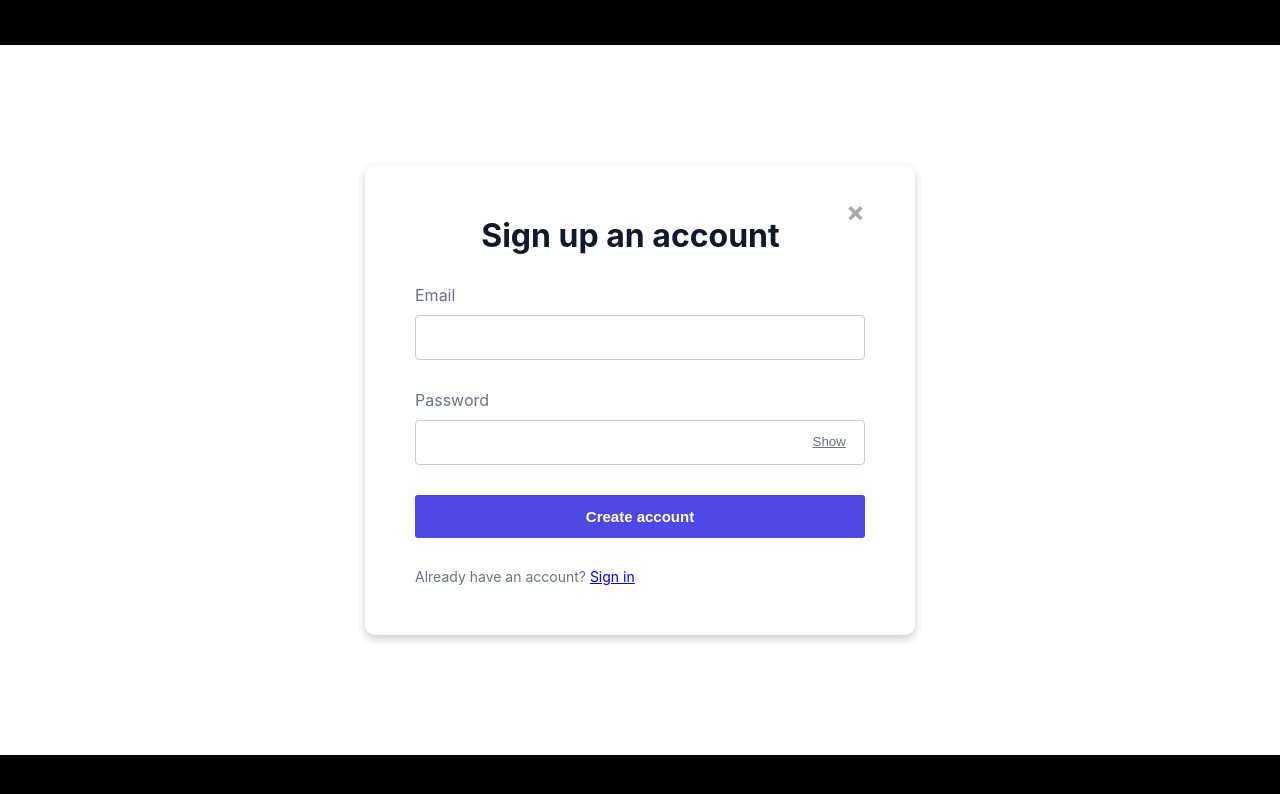
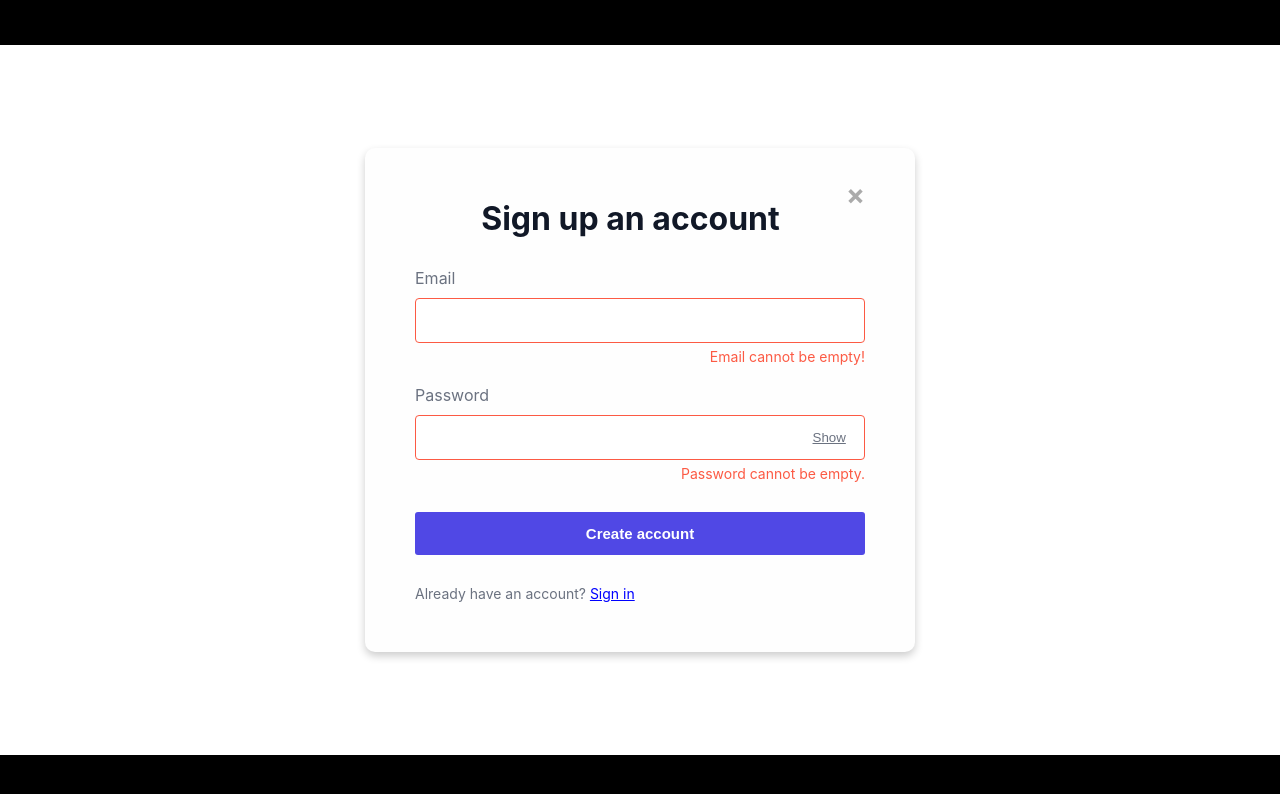
Before and after one commit to full-stack-project-a/project-a, a React (Create React App) app in the folder src/front-end/: page / in a window 1280 px wide. Shown: the top 794 px of the page. Built offline with nearby package versions, Linux system fonts and the light colour scheme.

Commit message:
finished password validation check

```diff
--- a/src/front-end/src/components/auth/AuthComponent.js
+++ b/src/front-end/src/components/auth/AuthComponent.js
@@ -1,7 +1,7 @@
 import React, { useState } from "react";
-import AuthHeading from "./utils/authHeading";
-import AuthForm from "./utils/authForm";
-import AuthBottom from "./utils/authBottom";
+import AuthHeading from "./utils_components/authHeading";
+import AuthForm from "./utils_components/authForm";
+import AuthBottom from "./utils_components/authBottom";
 import "../../styles/auth/auth.css";
 
 const AuthComponent = ({ children, onClose, currPage = "signup" }) => {
--- a/src/front-end/src/components/auth/utils/authForm.js
+++ /dev/null
@@ -1,40 +0,0 @@
-import React, { useState } from "react";
-import "../../../styles/auth/auth_form.css";
-
-const AuthForm = ({ currPage }) => {
-   // State to manage whether the password is shown or hidden
-   const [showPassword, setShowPassword] = useState(false);
-
-   // Toggle function to change the state
-   const togglePasswordVisibility = () => {
-      setShowPassword(!showPassword);
-   };
-
-   return (
-      <form action="" method="get" className="form-example">
-         <div className="form-group">
-            <label htmlFor="email">Email</label>
-            <input type="email" name="email" id="email" required />
-         </div>
-         {currPage !== 'updatePassword' && (
-            <div className="password">
-               <label htmlFor="password">Password</label>
-               <input
-                  type={showPassword ? "text" : "password"}
-                  name="password"
-                  id="password"
-                  required
-               />
-               <button type="button" onClick={togglePasswordVisibility} id="show-hide-toggle">
-                  {showPassword ? "Hide" : "Show"}
-               </button>
-            </div>
-         )}
-         <div className="form-group">
-            <input type="submit" value={currPage === 'signin' ? "Sign in" : currPage === 'signup' ? "Create account" : "Update Password"} id="submit" />
-         </div>
-      </form>
-   );
-};
-
-export default AuthForm;
--- /dev/null
+++ b/src/front-end/src/components/auth/utils_components/authForm.js
@@ -0,0 +1,106 @@
+import React, { useState, useEffect } from "react";
+import "../../../styles/auth/auth_form.css";
+import { validateEmail, validatePassword } from "../../../utils/auth/validation";
+
+const AuthForm = ({ currPage }) => {
+   // State to store email and password
+   const [email, setEmail] = useState('');
+   const [password, setPassword] = useState('');
+
+   // State to manage whether the password is shown or hidden
+   const [showPassword, setShowPassword] = useState(false);
+
+   // State to store validation error messages
+   const [emailError, setEmailError] = useState('');
+   const [passwordError, setPasswordError] = useState('');
+
+   // Toggle function to change the state
+   const togglePasswordVisibility = () => {
+      setShowPassword(!showPassword);
+   };
+
+   // Function to update email state
+   const handleEmailChange = (event) => {
+      setEmail(event.target.value);
+   };
+
+   // Function to update password state
+   const handlePasswordChange = (event) => {
+      setPassword(event.target.value);
+   };
+
+   // validation check
+   useEffect(() => {
+      setEmailError(validateEmail(email));
+   }, [email]);
+
+   useEffect(() => {
+      setPasswordError(validatePassword(password));
+   }, [password]);
+
+   // Form submission handler
+   const handleSubmit = (event) => {
+      event.preventDefault();
+      if (true) {
+      }
+   };
+
+   return (
+      <form action="" method="get" className="form-example" onSubmit={handleSubmit}>
+         <div className="form-group">
+            <label htmlFor="email">Email</label>
+            <input
+               type="email"
+               name="email"
+               id="email"
+               value={email}
+               onChange={handleEmailChange}
+               required
+               style={emailError ? errorInputStyle : null}
+            />
+            {emailError && <div className="error-message">{emailError}</div>}
+         </div>
+         {currPage !== 'updatePassword' && (
+            <div className="password">
+               <label htmlFor="password">Password</label>
+               <input
+                  type={showPassword ? "text" : "password"}
+                  name="password"
+                  id="password"
+                  value={password}
+                  onChange={handlePasswordChange}
+                  required
+                  style={passwordError ? errorInputStyle : null}
+               />
+               <button
+                  type="button"
+                  onClick={togglePasswordVisibility}
+                  id="show-hide-toggle"
+                  style={passwordError ? errorShowButtonStyle : null}
+               >
+                  {showPassword ? "Hide" : "Show"}
+               </button>
+               {passwordError && <div className="error-message">{passwordError}</div>}
+            </div>
+         )}
+         <div className="form-group">
+            <input
+               type="submit"
+               value={currPage === 'signin' ? "Sign in" : currPage === 'signup' ? "Create account" : "Update Password"}
+               id="submit"
+            />
+         </div>
+      </form>
+   );
+};
+
+// Inline styles for error input fields
+const errorInputStyle = {
+   borderColor: '#FC5A44',
+};
+
+const errorShowButtonStyle = {
+   top: '45%',
+};
+
+export default AuthForm;
--- a/src/front-end/src/styles/auth/auth_form.css
+++ b/src/front-end/src/styles/auth/auth_form.css
@@ -26,7 +26,7 @@ input[type="password"],
 input[type="text"] {
    width: 95%;
    padding: 10px;
-   margin-bottom: 10px;
+   margin-bottom: 5px;
    border: 1px solid #CCCCCC;
    border-radius: 4px;
    height: 23px;
@@ -36,7 +36,7 @@ input[type="text"] {
 
 #show-hide-toggle {
    position: absolute;
-   top: 50%;
+   top: 55%;
    left: 87%;
    background: none;
    border: none;
@@ -54,6 +54,7 @@ input[type="submit"] {
    font-size: 15px;
    border-radius: 3px;
    border-width: 0px;
+   margin-top: 10px;
 }
 
 .bottom-group {
@@ -74,3 +75,9 @@ input[type="submit"] {
    text-decoration: underline;
    cursor: pointer;
 }
+
+.error-message {
+   color: #FC5A44;
+   align-self: flex-end;
+   font-size: 14px;
+}
--- /dev/null
+++ b/src/front-end/src/utils/auth/validation.js
@@ -0,0 +1,16 @@
+// Email validation function
+export const validateEmail = (email) => {
+   if (!email) return "Email cannot be empty!";
+   if (!/^[^\s@]+@[^\s@]+\.[^\s@]+$/.test(email)) return "Invalid email input!";
+   return ""; // No error
+};
+
+// Password validation function
+export const validatePassword = (password) => {
+   if (!password) return "Password cannot be empty.";
+   if (password.length < 8) return "Password must be at least 8 characters long.";
+   if (!/[A-Z]/.test(password)) return "Password must contain at least one uppercase letter.";
+   if (!/[a-z]/.test(password)) return "Password must contain at least one lowercase letter.";
+   if (!/[0-9]/.test(password)) return "Password must contain at least one number.";
+   return ""; // No error
+};
```
Also changed, not shown: src/front-end/src/components/auth/utils_components/authBottom.js (renamed from src/front-end/src/components/auth/utils/authBottom.js), src/front-end/src/components/auth/utils_components/authHeading.js (renamed from src/front-end/src/components/auth/utils/authHeading.js), src/front-end/src/utils/auth/auth.js (added).
